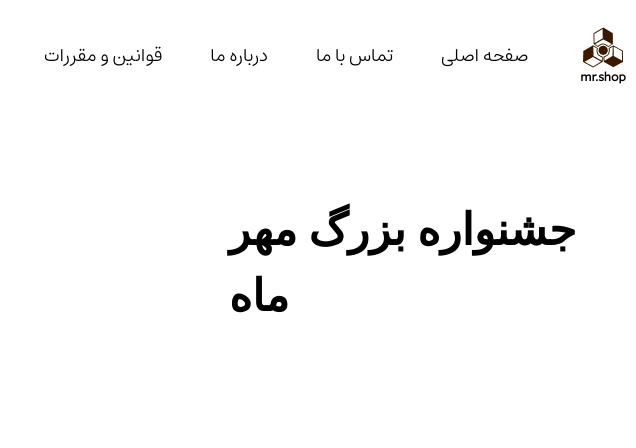
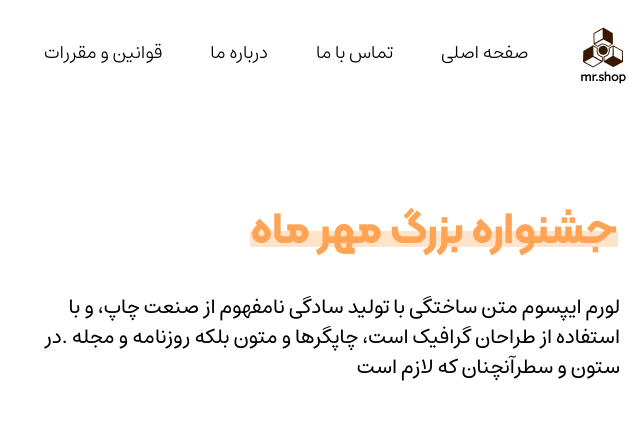
Before and after one commit to amirr-hossein/mehr, a website: page index.html in a window 1280 px wide. Shown: the top 448 px of the page, 644-1280 px from the left. Drawn offline with Linux system fonts and the light colour scheme.

Commit message:
upadte=>It's the end, I have to enter the code of the hero section a little more edit=>add font kalameh

```diff
--- a/assets/css/input.css
+++ b/assets/css/input.css
@@ -2,10 +2,24 @@
 @tailwind components;
 @tailwind utilities;
 @font-face {
-    font-family: inter;
-    src: url(../font/Inter\ Regular.otf);
+  font-family: inter;
+  src: url(../font/Inter\ Regular.otf);
 }
 @font-face {
-    font-family: estedadLight;
-    src: url(../font/Estedad-Light.ttf);
+  font-family: estedadLight;
+  src: url(../font/Estedad-Light.ttf);
 }
+@font-face {
+  font-family: kalamehbold;
+  src: url(../font/Kalameh-Bold.ttf);
+}
+@font-face {
+  font-family: estedadRegular;
+  src: url(../font/Estedad-Regular.ttf);
+}
+.item:hover {
+  background-image: url(../img/svg/lineUnderItemMenu.svg);
+  background-position: bottom;
+  background-repeat: no-repeat;
+  transition: all 0.4s ease;
+}
--- a/index.html
+++ b/index.html
@@ -6,26 +6,70 @@
     <title>Mehr</title>
     <link rel="stylesheet" href="./assets/css/tailwind.css" />
   </head>
-  <body class="mt-0 p-0 box-border">
+  <body class="mt-0 p-0 box-border" dir="ltr">
     <div class="flex">
       <div>
-        <img class="w-[100vw] h-[100vh]" src="./assets/img/wallpaperSectionHero.png" alt="" />
+        <img
+          class="w-[100vw] h-[100vh]"
+          src="./assets/img/wallpaperSectionHero.png"
+          alt=""
+        />
       </div>
       <div class="container mx-auto">
         <div class="mt-[27px] flex items-center">
           <ul class="flex">
-            <li class="font-light text-itemMenu font-Light ml-[48px]"><a href="#">قوانین و مقررات</a></li>
-            <li class="font-light text-itemMenu font-Light ml-[48px]"><a href="#">درباره ما</a></li>
-            <li class="font-light text-itemMenu font-Light ml-[48px]"><a href="#">تماس با ما</a></li>
-            <li class="font-light text-itemMenu font-Light ml-[48px]"><a href="#">صفحه اصلی</a></li>
+            <li
+              class="font-light text-itemMenu font-Light ml-[48px] item hover:text-[#FF7700] pb-[6px]"
+            >
+              <a href="#">قوانین و مقررات</a>
+            </li>
+            <li
+              class="font-light text-itemMenu font-Light ml-[48px] item hover:text-[#FF7700] pb-[6px]"
+            >
+              <a href="#">درباره ما</a>
+            </li>
+            <li
+              class="font-light text-itemMenu font-Light ml-[48px] item hover:text-[#FF7700] pb-[6px]"
+            >
+              <a href="#">تماس با ما</a>
+            </li>
+            <li
+              class="font-light text-itemMenu font-Light ml-[48px] item pb-[6px] hover:text-[#FF7700]"
+            >
+              <a href="#">صفحه اصلی</a>
+            </li>
           </ul>
           <div class="flex flex-col items-center ml-[52px]">
             <img src="./assets/img/icon.png" alt="" />
             <p class="font-Inter font-bold text-textIcon">mr.shop</p>
           </div>
         </div>
-        <div class="ml-[233px] mt-[109px]">
-          <p class="text-titleHeroSection font-bold">جشنواره بزرگ مهر ماه</p>
+        <div class="mt-[109px]">
+          <div class="relative ml-[254px]">
+            <p
+              class="text-titleHeroSection font-bold font-kBold text-[#FFA455]"
+            >
+              جشنواره بزرگ مهر ماه
+            </p>
+            <span class="absolute top-[54%]"
+              ><svg
+                width="368"
+                height="16"
+                viewBox="0 0 368 16"
+                fill="none"
+                xmlns="http://www.w3.org/2000/svg"
+              >
+                <path opacity="0.3" d="M0 0H368V16H0V0Z" fill="#FFA455" />
+              </svg>
+            </span>
+          </div>
+          <div class="ml-[40px] mt-[32px]">
+            <p class="font-normal text-[20px] font-Regular h-[105px] w-[584px] text-end">
+              لورم ایپسوم متن ساختگی با تولید سادگی نامفهوم از صنعت چاپ، و با
+              استفاده از طراحان گرافیک است، چاپگرها و متون بلکه روزنامه و مجله
+              .در ستون و سطرآنچنان که لازم است
+            </p>
+          </div>
         </div>
       </div>
     </div>
--- a/tailwind.config.js
+++ b/tailwind.config.js
@@ -5,7 +5,9 @@ module.exports = {
     extend: {
       fontFamily:{
         Inter:["inter"],
-        Light:["estedadLight"]
+        Light:["estedadLight"],
+        kBold:["kalamehbold"],
+        Regular:["estedadRegular"]
       },
       fontSize:{
         textIcon:"12px",
```
Also changed, not shown: assets/css/tailwind.css, assets/font/Kalameh-Black.ttf (added), assets/font/Kalameh-Bold.ttf (added).
